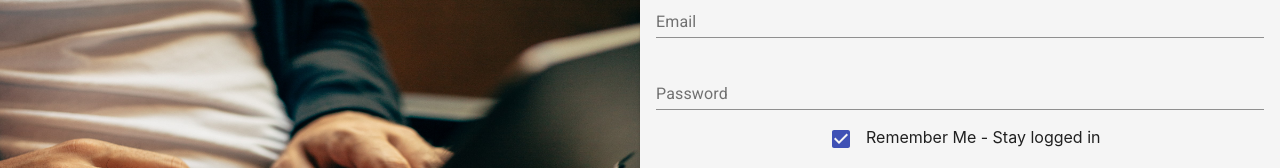
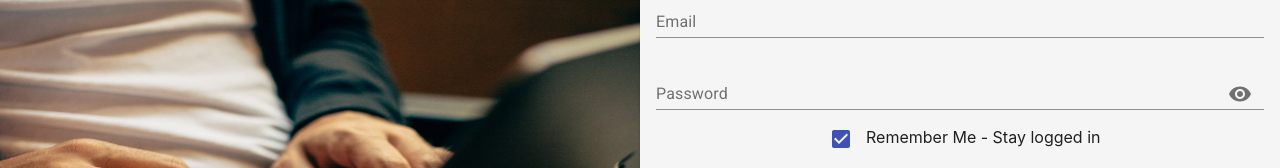
Before and after one commit to CypherTree/candi-website, a React (Create React App) app: page / in a window 1280 px wide. Shown: the part 202-370 px from the top of the page. Built offline with nearby package versions, Linux system fonts and the light colour scheme.

Commit message:
added show password button in login form

```diff
--- a/src/components/LoginForm.tsx
+++ b/src/components/LoginForm.tsx
@@ -8,6 +8,8 @@ import {
   Button,
   Typography,
   Checkbox,
+  InputAdornment,
+  IconButton,
 } from "@material-ui/core";
 
 import { Link } from "react-router-dom";
@@ -17,6 +19,7 @@ import { useDispatch } from "react-redux";
 // import { ThunkDispatch as dispatch } from "redux-thunk";
 
 import { LoginUser } from "../core/store/auth/authActions";
+import { Visibility, VisibilityOff } from "@material-ui/icons";
 
 function LoginForm(props: any) {
   const dispatch = useDispatch();
@@ -24,6 +27,7 @@ function LoginForm(props: any) {
   const [username, setUsername] = useState("");
   const [password, setPassword] = useState("");
   const [rememberMe, setRememberMe] = useState(true);
+  const [showPassword, setShowPassword] = useState(true);
 
   const error = props.props.state.auth.error
     ? props.props.state.auth.error
@@ -31,6 +35,10 @@ function LoginForm(props: any) {
 
   const handleFormSubmit = () => {
     dispatch(LoginUser(username, password, rememberMe));
+  };
+
+  const handleClickShowPassword = () => {
+    setShowPassword(!showPassword);
   };
 
   return (
@@ -52,12 +60,25 @@ function LoginForm(props: any) {
             <TextField
               fullWidth
               id="password"
-              type="password"
+              type={showPassword ? "text" : "password"}
               label="Password"
               placeholder="Password"
               margin="normal"
               value={password}
               onChange={(e) => setPassword(e.target.value)}
+              InputProps={{
+                endAdornment: (
+                  <InputAdornment position="end">
+                    <IconButton
+                      aria-label="toggle password visibility"
+                      onClick={handleClickShowPassword}
+                      // onMouseDown={handleMouseDownPassword}
+                    >
+                      {showPassword ? <Visibility /> : <VisibilityOff />}
+                    </IconButton>
+                  </InputAdornment>
+                ),
+              }}
             />
             <Checkbox
               checked={rememberMe}
```
